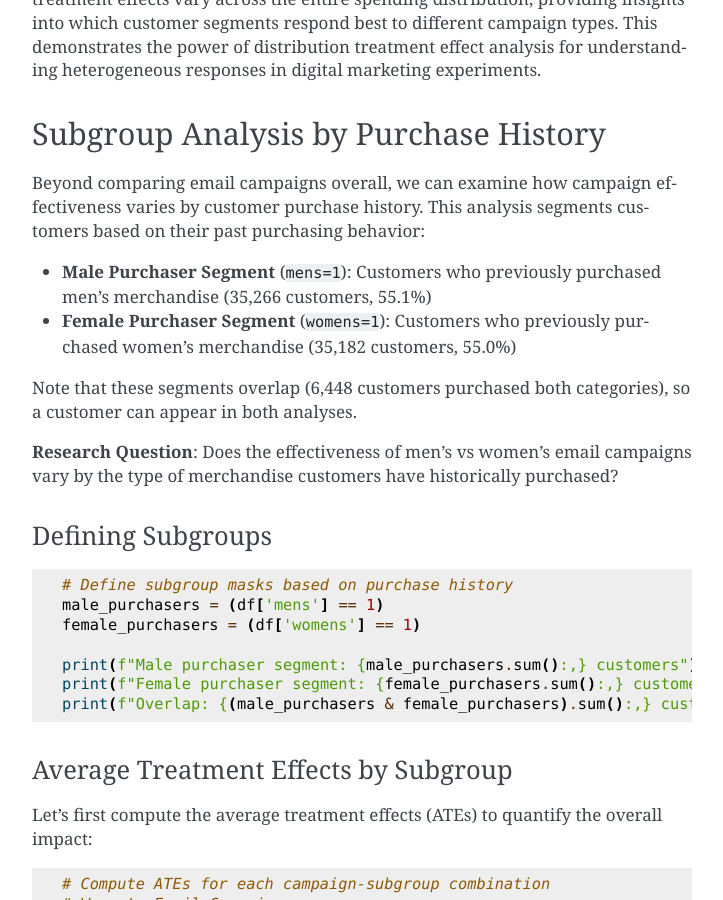
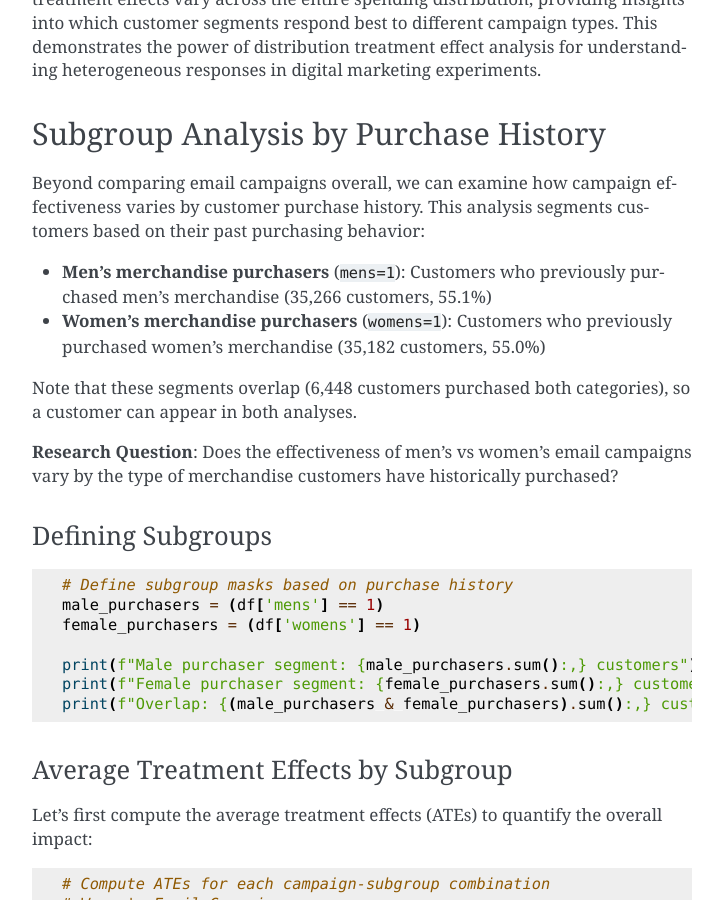
Before and after one commit to CyberAgentAILab/python-dte-adjustment, a Sphinx documentation site: the page built from docs/source/tutorials/hillstrom.rst, in a window 1280 px wide and 900 px high, scrolled down 10047 px. Shown: the whole window, without its empty margins (388-1111 px from the left). Built offline with Sphinx 7.4.7, drawn with Linux system fonts in a browser that asks for light colours.

Commit message:
update definition of mens/womens

```diff
--- a/docs/source/tutorials/hillstrom.rst
+++ b/docs/source/tutorials/hillstrom.rst
@@ -337,8 +337,8 @@ Subgroup Analysis by Purchase History
 
 Beyond comparing email campaigns overall, we can examine how campaign effectiveness varies by customer purchase history. This analysis segments customers based on their past purchasing behavior:
 
-- **Male Purchaser Segment** (``mens=1``): Customers who previously purchased men's merchandise (35,266 customers, 55.1%)
-- **Female Purchaser Segment** (``womens=1``): Customers who previously purchased women's merchandise (35,182 customers, 55.0%)
+- **Men's merchandise purchasers** (``mens=1``): Customers who previously purchased men's merchandise (35,266 customers, 55.1%)
+- **Women's merchandise purchasers** (``womens=1``): Customers who previously purchased women's merchandise (35,182 customers, 55.0%)
 
 Note that these segments overlap (6,448 customers purchased both categories), so a customer can appear in both analyses.
 
```
